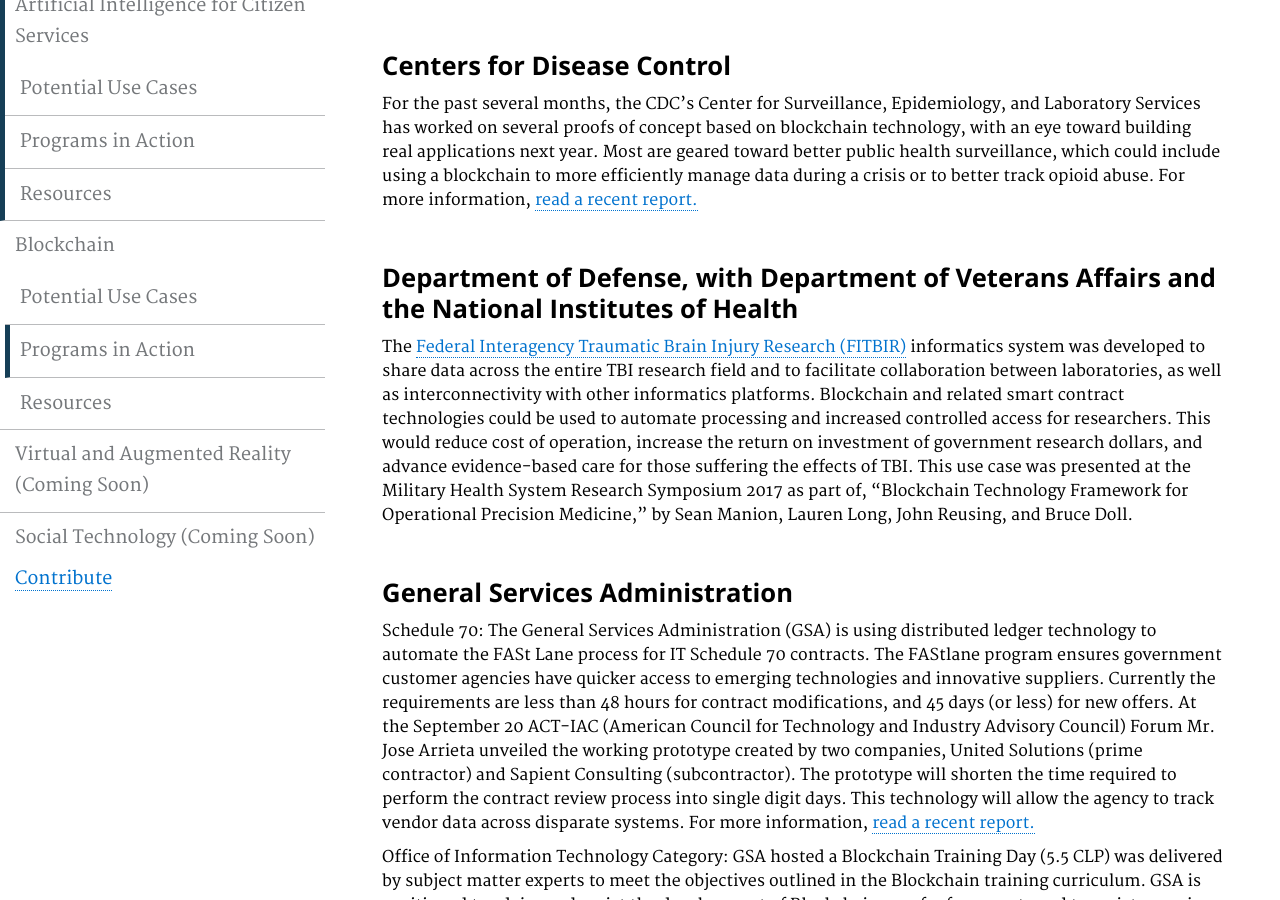
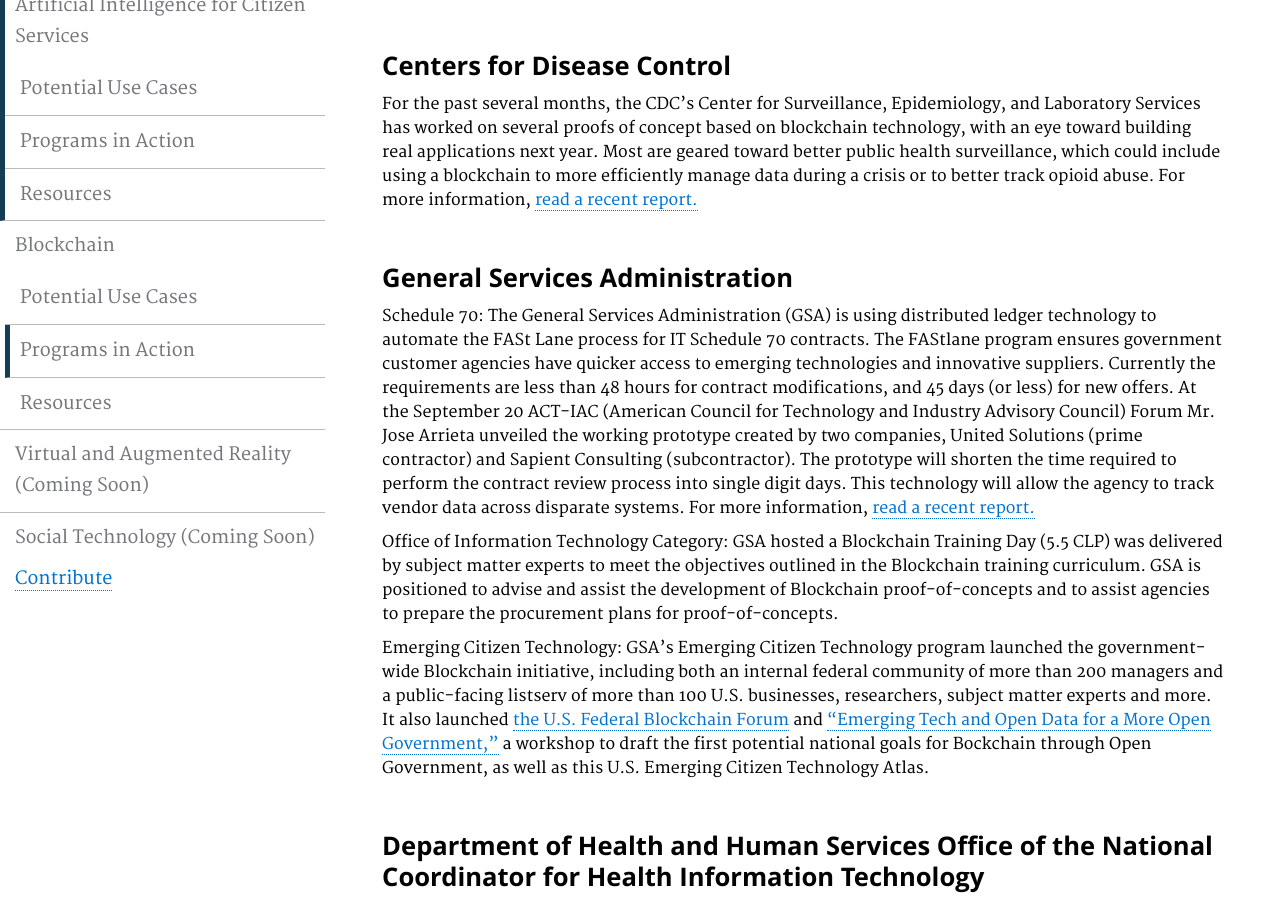
Before and after one commit to GSA/emerging-technology-atlas, a Jekyll site: the page built from pages/blockchain-programs.md, in a window 1280 px wide and 900 px high, scrolled down 340 px. Built offline with Jekyll 4.4.1, drawn with Linux system fonts in a browser that asks for light colours; some of the changed text lies outside the part shown.

Commit message:
Update blockchain-programs.md

```diff
--- a/pages/blockchain-programs.md
+++ b/pages/blockchain-programs.md
@@ -16,9 +16,6 @@ description: ""
 ### Centers for Disease Control
 For the past several months, the CDC’s Center for Surveillance, Epidemiology, and Laboratory Services has worked on several proofs of concept based on blockchain technology, with an eye toward building real applications next year. Most are geared toward better public health surveillance, which could include using a blockchain to more efficiently manage data during a crisis or to better track opioid abuse. For more information, <a href="https://www.technologyreview.com/s/608959/why-the-cdc-wants-in-on-blockchain/">read a recent report.</a>
 
-### Department of Defense, with Department of Veterans Affairs and the National Institutes of Health
-The <a href="https://fitbir.nih.gov/">Federal Interagency Traumatic Brain Injury Research (FITBIR)</a> informatics system was developed to share data across the entire TBI research field and to facilitate collaboration between laboratories, as well as interconnectivity with other informatics platforms. Blockchain and related smart contract technologies could be used to automate processing and increased controlled access for researchers. This would reduce cost of operation, increase the return on investment of government research dollars, and advance evidence-based care for those suffering the effects of TBI. This use case was presented at the Military Health System Research Symposium 2017 as part of, "Blockchain Technology Framework for Operational Precision Medicine," by Sean Manion, Lauren Long, John Reusing, and Bruce Doll.
-
 ### General Services Administration
 Schedule 70: The General Services Administration (GSA) is using distributed ledger technology to automate the FASt Lane process for IT Schedule 70 contracts. The FAStlane program ensures government customer agencies have quicker access to emerging technologies and innovative suppliers. Currently the requirements are less than 48 hours for contract modifications, and 45 days (or less) for new offers. At the September 20 ACT-IAC (American Council for Technology and Industry Advisory Council) Forum Mr. Jose Arrieta unveiled the working prototype created by two companies, United Solutions (prime contractor) and Sapient Consulting (subcontractor). The prototype will shorten the time required to perform the contract review process into single digit days. This technology will allow the agency to track vendor data across disparate systems. For more information, <a href="https://fcw.com/blogs/lectern/2017/10/comment-kelman-gsa-blockchain.aspx">read a recent report.</a>
 
@@ -35,9 +32,6 @@ Emerging Citizen Technology: GSA's Emerging Citizen Technology program launched
 
 <p> <a href="https://www.dhs.gov/science-and-technology/news/2017/01/10/snapshot-blockchain-technology-explored-homeland-security">The Department of Homeland Security Science and Technology Directorate (S&T)</a> is taking the lead with research and development projects in this area to determine viable uses for the technology. Cutting through the sensationalism associated with such a product, S&T sees the reality of blockchain’s promise. With such potential, proving the security and privacy aspects is precisely where S&T currently is focusing its resources. It is doing so via Small Business Innovation Research projects to investigate the various capabilities of blockchain. This includes security and privacy characteristics as well as exploring its immutability, data integrity and anti-spoofing aspects via a Silicon Valley Innovation Program project. If these research projects bear fruit, S&T will begin developing ways to implement blockchain technology to better safeguard the American people, our homeland and our values. </p>
 
-### U.S. National Archives and Records Administration
-(placeholder)
-
 ### U.S. Navy
 This summer the Naval Innovation Advisory Council is conducting a series of experiments (including a proof of concept) using blockchain technology to both securely share data between Additive Manufacturing sites, as well as help secure the digital thread of design and production. A report will be issued, showing the practical application of this technology in a controlled environment, and then illustrating the ability to open the aperture and dramatically revolutionize other aspects of Naval operations. For more information, <a href="http://www.secnav.navy.mil/innovation/Pages/2017/06/BlockChain.aspx">visit the briefing.</a>
 
```
Also changed, not shown: other parts of pages/blockchain-programs.md (+2 -0 lines).
